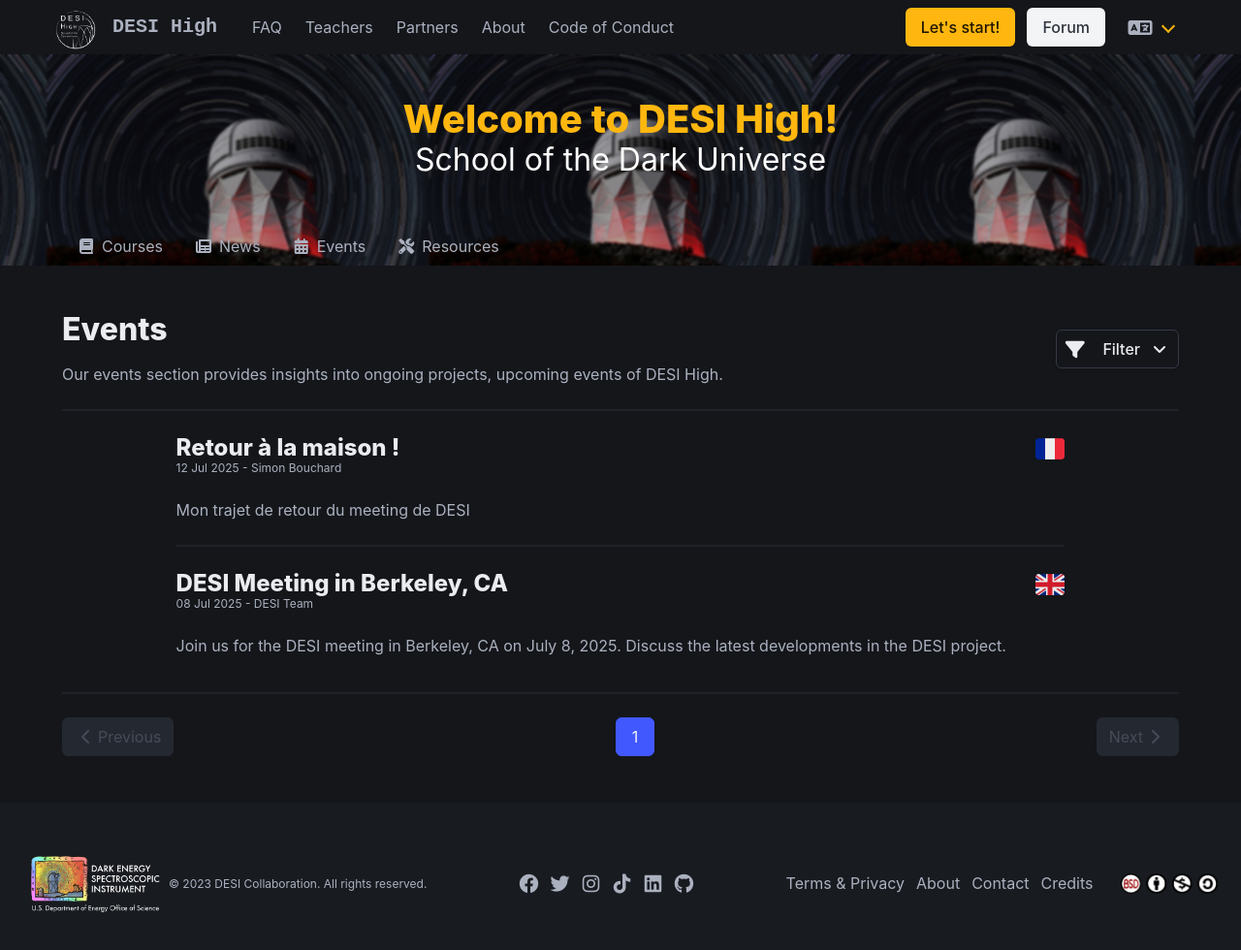
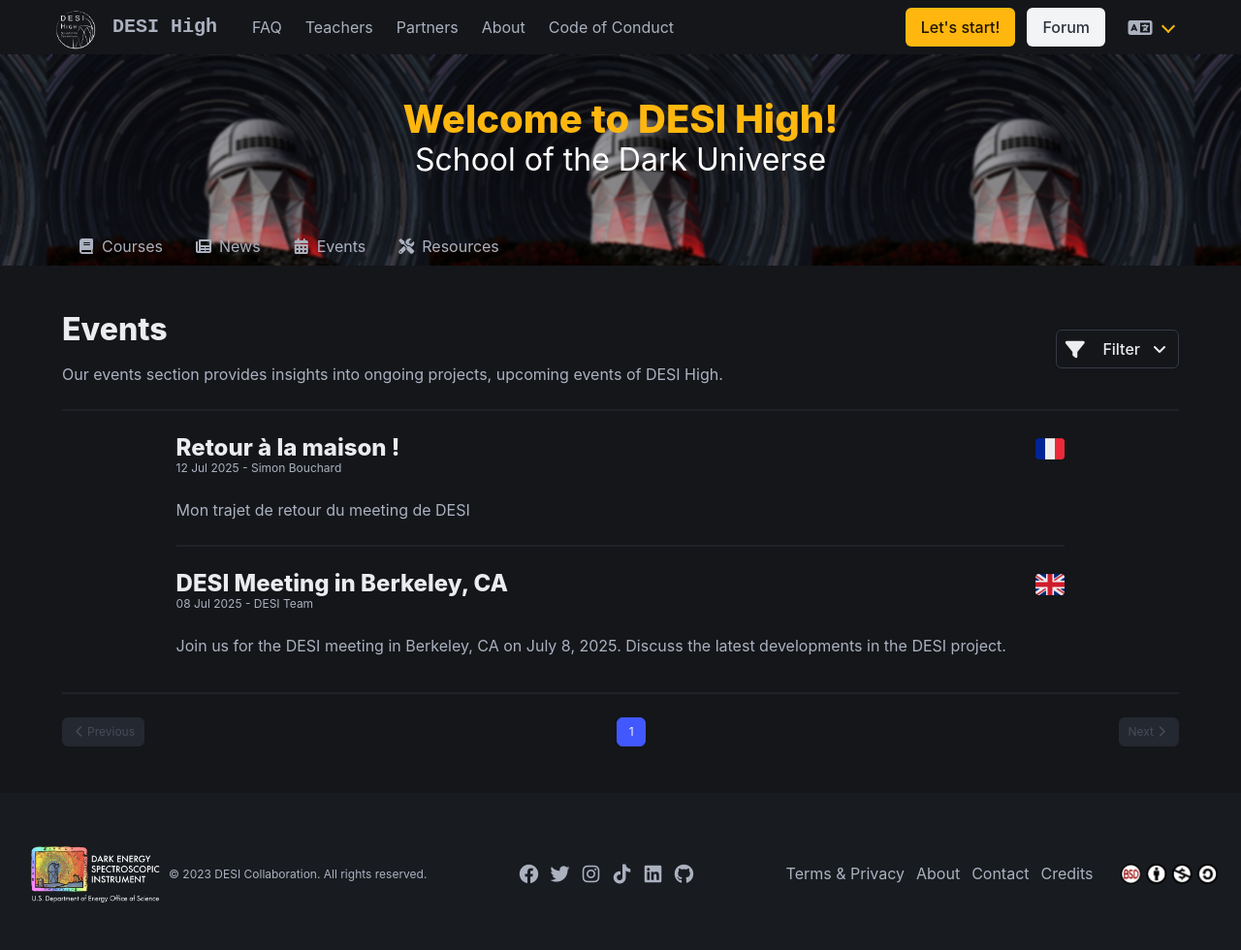
Before and after one commit to DESIHIGH/desihigh.github.io, a Jekyll site: the page built from events.html, in a window 1280 px wide and 1043 px high. Shown: the top 980 px of the window at 97% size. Built offline with Jekyll 4.4.1, drawn with Linux system fonts in a browser that asks for light colours; the list of posts is cut into pages by our own code.

Commit message:
Update pagination size class to use 'is-small' for consistency

```diff
--- a/events.html
+++ b/events.html
@@ -27,7 +27,7 @@
             <hr>
         </div>
 
-        {% include pagination.html display_number=5 size="small" %}
+        {% include pagination.html display_number=5 size="is-small" %}
 
     </div>
 </section>
--- a/news.html
+++ b/news.html
@@ -27,7 +27,7 @@
             <hr>
         </div>
 
-        {% include pagination.html display_number=5 size="small" %}
+        {% include pagination.html display_number=5 size="is-small" %}
 
     </div>
 </section>
```
